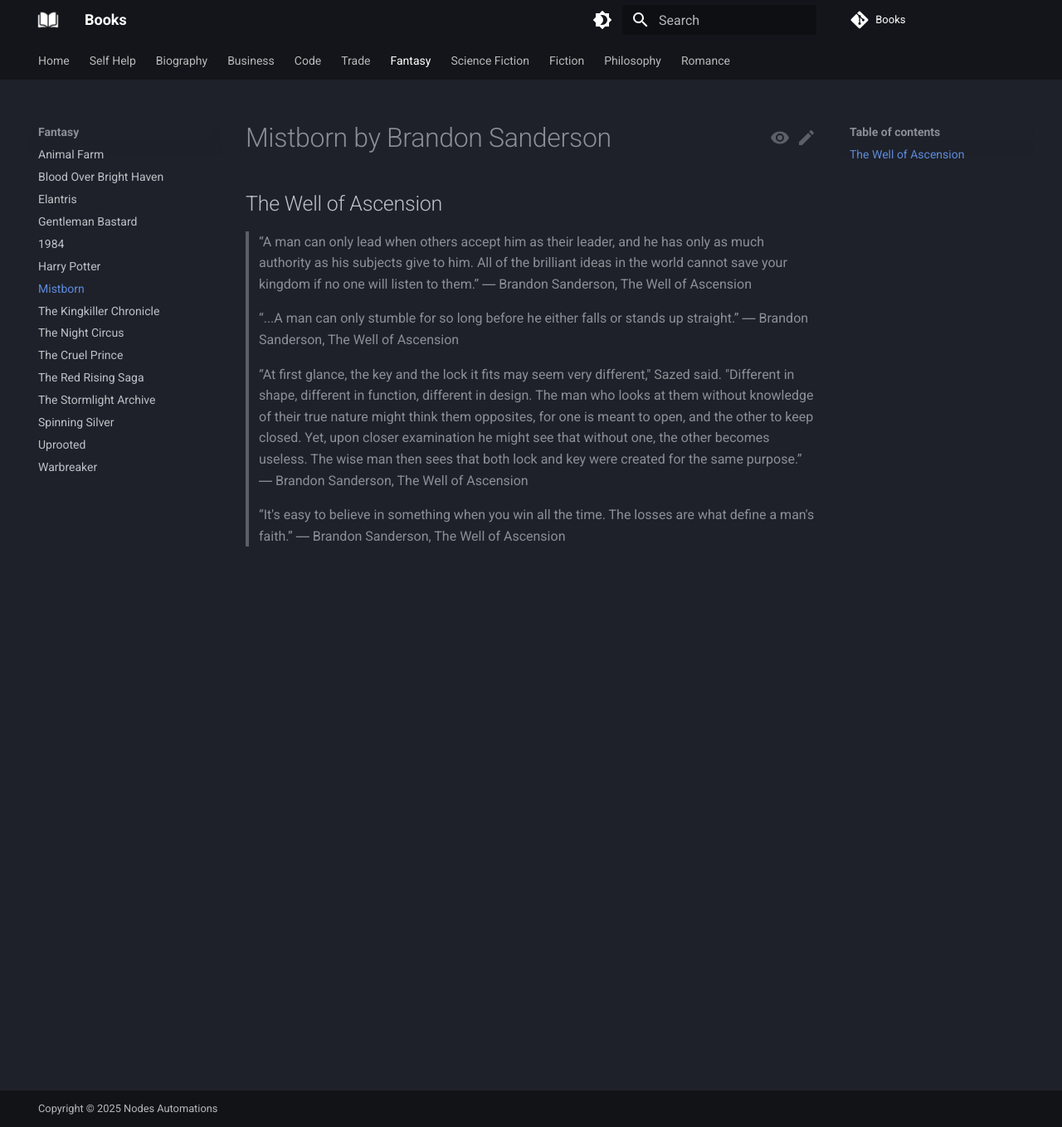
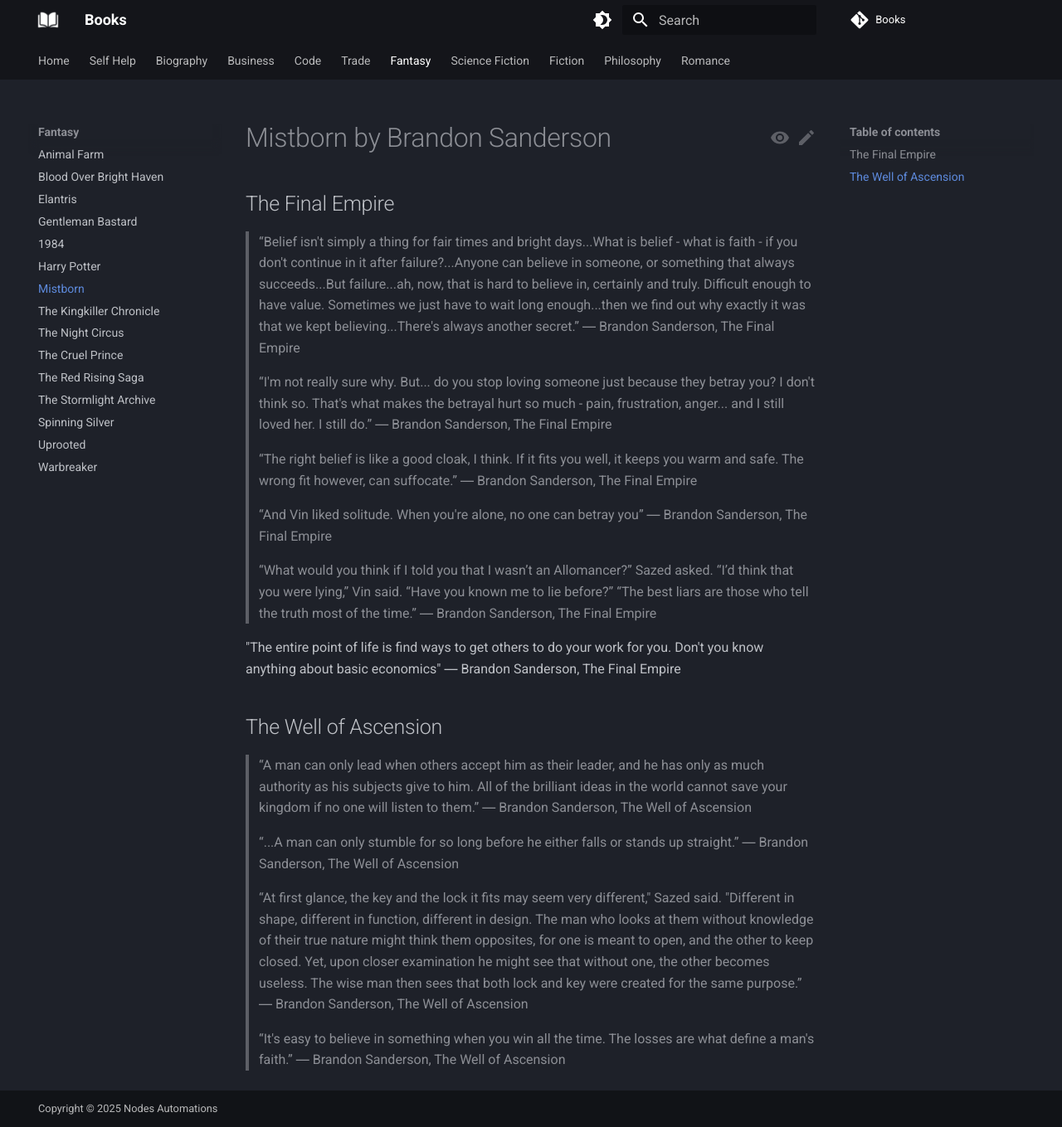
Before and after one commit to vivekkpatel/Books, an MkDocs documentation site: the page built from docs/Fantasy/Mistborn.md, in a window 1280 px wide and 1359 px high. Shown: the whole window at 83% size. Built offline with MkDocs 1.6.1 and Material for MkDocs 9.7.7, drawn with Linux system fonts in a browser that asks for light colours; comment, search, counter and statistics services are not loaded.

Commit message:
Add quotes and excerpts from The Final Empire to Mistborn section

```diff
--- a/docs/Fantasy/Mistborn.md
+++ b/docs/Fantasy/Mistborn.md
@@ -1,4 +1,30 @@
 # Mistborn by Brandon Sanderson
+
+## The Final Empire
+> “Belief isn't simply a thing for fair times and bright days...What is belief - what is faith - if you don't continue in it after failure?...Anyone can believe in someone, or something that always succeeds...But failure...ah, now, that is hard to believe in, certainly and truly. Difficult enough to have value. Sometimes we just have to wait long enough...then we find out why exactly it was that we kept believing...There's always another secret.”
+― Brandon Sanderson, The Final Empire
+>
+
+> “I'm not really sure why. But... do you stop loving someone just because they betray you? I don't think so. That's what makes the betrayal hurt so much - pain, frustration, anger... and I still loved her. I still do.”
+― Brandon Sanderson, The Final Empire
+>
+
+> “The right belief is like a good cloak, I think. If it fits you well, it keeps you warm and safe. The wrong fit however, can suffocate.”
+― Brandon Sanderson, The Final Empire
+>
+
+> “And Vin liked solitude. When you're alone, no one can betray you”
+― Brandon Sanderson, The Final Empire
+>
+
+> “What would you think if I told you that I wasn’t an Allomancer?” Sazed asked.
+“I’d think that you were lying,” Vin said.
+“Have you known me to lie before?”
+“The best liars are those who tell the truth most of the time.”
+― Brandon Sanderson, The Final Empire
+>
+
+"The entire point of life is find ways to get others to do your work for you. Don't you know anything about basic economics" ― Brandon Sanderson, The Final Empire
 
 ## The Well of Ascension
 
```
